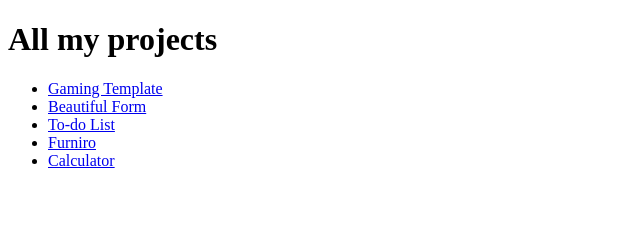
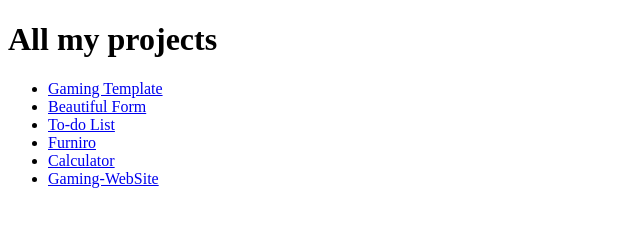
Before and after one commit to Psihys/Pet-Projects, a plain HTML site: page index.html in a window 1280 px wide. Shown: the whole page, without its empty margins (0-640 px from the left). Drawn offline with Linux system fonts and the light colour scheme.

Commit message:
Update index.html

```diff
--- a/index.html
+++ b/index.html
@@ -13,6 +13,7 @@
         <li><a href="To-do-list2/index.html">To-do List</a></li>
         <li><a href="Furniro/home-page.html">Furniro</a></li>
         <li><a href="Calculator/index.html">Calculator</a></li>
+        <li><a href="./Gaming-WebSite/index.html">Gaming-WebSite</a></li>
     </ul>
 </body>
 </html>
```
